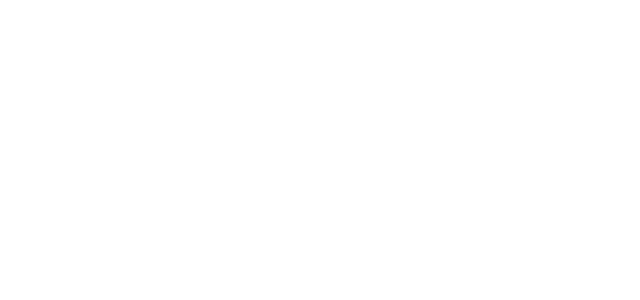
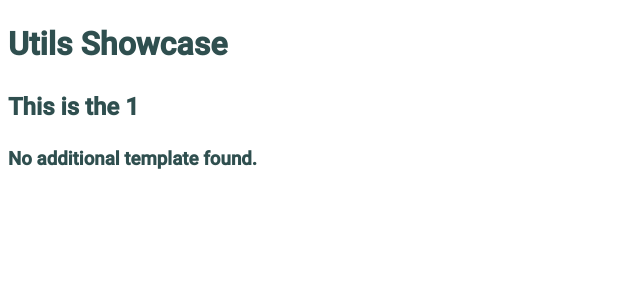
Before and after one commit to aclarke211/vue-tools, a Vue app: page /util/1 in a window 1280 px wide. Shown: the top 300 px of the page, without its empty margins (0-640 px from the left). Built offline with nearby package versions, Linux system fonts and the light colour scheme.

Commit message:
Add 'UtilsShowcase' and ability to pass through additional scripts and html templates.

```diff
--- a/src/router.js
+++ b/src/router.js
@@ -13,10 +13,16 @@
       component: () => import(/* webpackChunkName: "Home" */ './views/Home.vue'),
     },
     {
-      path: '/module/:moduleName',
+      path: '/module/:name',
       name: 'modulesShowcase',
       component: () => import(/* webpackChunkName: "ModuleShowcase" */ './views/ModuleShowcase.vue'),
       props: true,
     },
+    {
+      path: '/util/:name',
+      name: 'utilsShowcase',
+      component: () => import(/* webpackChunkName: "UtilsShowcase" */ './views/showcases/UtilsShowcase.vue'),
+      props: true,
+    },
   ],
 });
--- /dev/null
+++ b/src/utils/base/utils-list.js
@@ -0,0 +1,15 @@
+export default {
+  browserSpecs: [
+    {
+      name: 'debounceThrottle',
+      srcFile: () => import('../debounceThrottle'),
+      additionalTemplates: [
+        '<h2>The debounceThrottle can be used for...</h2>'
+      ],
+      additionalScripts: [
+        // eslint-disable-next-line
+        () => { alert('Need to run the script for the util here.') }
+      ],
+    },
+  ],
+};
--- a/src/views/Home.vue
+++ b/src/views/Home.vue
@@ -32,6 +32,7 @@
 
 <script>
 import modulesList from '../modules/base/modules-list';
+import utilsList from '../utils/base/utils-list';
 
 export default {
   name: 'home',
@@ -47,6 +48,10 @@
           name: 'Modules',
           list: modulesList,
         },
+        {
+          name: 'Utils',
+          list: utilsList,
+        },
       ];
     },
   },
@@ -61,20 +66,13 @@
       this.$router.push({
         name: `${toolType.name.toLowerCase()}Showcase`,
         params: {
-          moduleName: category[toolKey].name,
-          moduleImport: category[toolKey].srcFile,
+          name: category[toolKey].name || null,
+          importRef: category[toolKey].srcFile || null,
+          additionalTemplates: category[toolKey].additionalTemplates || null,
+          additionalScripts: category[toolKey].additionalScripts || null,
         },
       });
     },
-
-    // getUniqueCategories(toolType) {
-    //   const categories = toolType.list.map(category => category.category);
-
-    //   // eslint-disable-next-line
-    //   console.log(categories);
-
-    //   return categories;
-    // },
   },
 };
 </script>
--- a/src/views/ModuleShowcase.vue
+++ b/src/views/ModuleShowcase.vue
@@ -4,7 +4,7 @@
      <h2>This is the {{ routeModuleName }}</h2>
 
      <component
-      :is="moduleImport" />
+      :is="importRef" />
   </div>
 </template>
 
@@ -13,7 +13,7 @@
   name: 'ModuleShowcase',
 
   props: {
-    moduleImport: {
+    importRef: {
       type: Function,
       default: () => ({}),
     },
@@ -26,7 +26,7 @@
 
   computed: {
     routeModuleName() {
-      return this.$route.params.moduleName;
+      return this.$route.params.name;
     },
   },
 };
--- /dev/null
+++ b/src/views/showcases/UtilsShowcase.vue
@@ -0,0 +1,64 @@
+<template>
+  <div :class="className">
+     <h1 :class="`${className}__title`">{{ titleText }}</h1>
+     <h2>This is the {{ routeModuleName }}</h2>
+
+     <div
+      v-for="(additionalTemplate, addTempKey) in additionalTemplates"
+      :key="addTempKey"
+      v-html="additionalTemplate" />
+  </div>
+</template>
+
+<script>
+export default {
+  name: 'UtilsShowcase',
+
+  props: {
+    importRef: {
+      type: Function,
+      default: () => ({}),
+    },
+
+    additionalTemplates: {
+      type: Array,
+      default: () => (['<h3>No additional template found.</h3>']),
+    },
+
+    additionalScripts: {
+      type: [Array, Function],
+      // eslint-disable-next-line
+      default: () => ([() => { alert('There are no additional scripts for this page.') }]),
+    },
+  },
+
+  data: () => ({
+    className: 'util-showcase',
+    titleText: 'Utils Showcase',
+  }),
+
+  computed: {
+    routeModuleName() {
+      return this.$route.params.name;
+    },
+  },
+
+  mounted() {
+    this.additionalScripts.forEach((additionalScript) => {
+      additionalScript();
+    });
+  },
+};
+</script>
+
+<style lang="scss">
+  .module-showcase {
+    border: solid seagreen;
+
+    &__title {
+      font-size: 2.25rem;
+      color: blue;
+      text-decoration: underline;
+    }
+  }
+</style>
```
